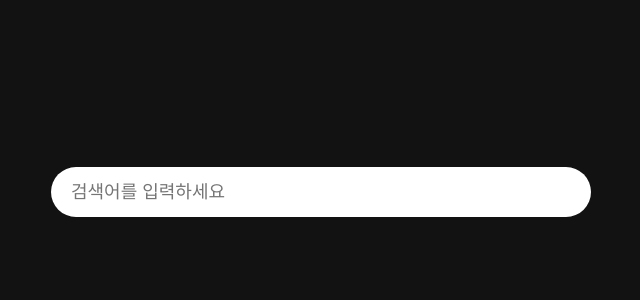
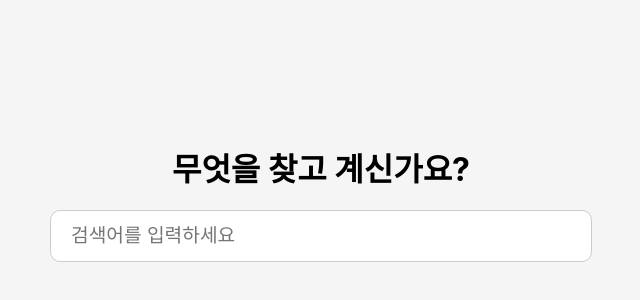
Before and after one commit to sungsu64/returnu, a React (Create React App) app in the folder frontend/: page / in a window 1280 px wide. Shown: the part 208-508 px from the top of the page, without its empty margins (319-959 px from the left). Built offline with nearby package versions, Linux system fonts and the light colour scheme.

Commit message:
홍성수 메인페이지 테스트

```diff
--- a/frontend/package.json
+++ b/frontend/package.json
@@ -8,6 +8,7 @@
     "@testing-library/react": "^16.3.0",
     "@testing-library/user-event": "^13.5.0",
     "axios": "^1.8.4",
+    "mysql2": "^3.14.1",
     "react": "^19.1.0",
     "react-dom": "^19.1.0",
     "react-router-dom": "^7.5.0",
--- a/frontend/src/App.js
+++ b/frontend/src/App.js
@@ -1,27 +1,14 @@
+import { BrowserRouter, Routes, Route } from "react-router-dom";
+import MainPage from "./pages/MainPage";
+
 function App() {
   return (
-    <div style={{
-      backgroundColor: "#121212",
-      minHeight: "100vh",
-      display: "flex",
-      justifyContent: "center",
-      alignItems: "center"
-    }}>
-      <input
-        type="text"
-        placeholder="검색어를 입력하세요"
-        style={{
-          width: "500px",
-          height: "50px",
-          borderRadius: "25px",
-          border: "none",
-          padding: "0 20px",
-          fontSize: "18px"
-        }}
-      />
-    </div>
+    <BrowserRouter>
+      <Routes>
+        <Route path="/" element={<MainPage />} />
+      </Routes>
+    </BrowserRouter>
   );
 }
 
-// 👇 이거 꼭 필요!!
 export default App;
--- a/frontend/src/pages/FoundList.jsx
+++ /dev/null
@@ -1,4 +0,0 @@
-function FoundList() {
-    return <h2>📃 습득물 목록 페이지</h2>;
-  }
-  export default FoundList;
--- a/frontend/src/pages/LostRegister.jsx
+++ /dev/null
@@ -1,4 +0,0 @@
-function LostRegister() {
-    return <h2>📝 분실물 등록 페이지</h2>;
-  }
-  export default LostRegister;
--- /dev/null
+++ b/frontend/src/pages/MainPage.jsx
@@ -0,0 +1,40 @@
+import React from "react";
+
+function MainPage() {
+  return (
+    <div style={styles.wrapper}>
+      <h1 style={styles.title}>무엇을 찾고 계신가요?</h1>
+      <input
+        type="text"
+        placeholder="검색어를 입력하세요"
+        style={styles.searchInput}
+      />
+    </div>
+  );
+}
+
+const styles = {
+  wrapper: {
+    display: "flex",
+    flexDirection: "column",
+    alignItems: "center",
+    justifyContent: "center",
+    height: "100vh", // 화면 전체 높이
+    backgroundColor: "#f5f5f5", // 배경색 약간 밝게
+  },
+  title: {
+    fontSize: "2rem",
+    marginBottom: "20px",
+  },
+  searchInput: {
+    width: "500px",
+    height: "50px",
+    padding: "0 20px",
+    fontSize: "1.2rem",
+    borderRadius: "10px",
+    border: "1px solid #ccc",
+    outline: "none",
+  },
+};
+
+export default MainPage;
```
Also changed, not shown: frontend/src/pages/Home.jsx (deleted, +0 -18 lines), 1 other file (tests, documents, lock files or other folders).
